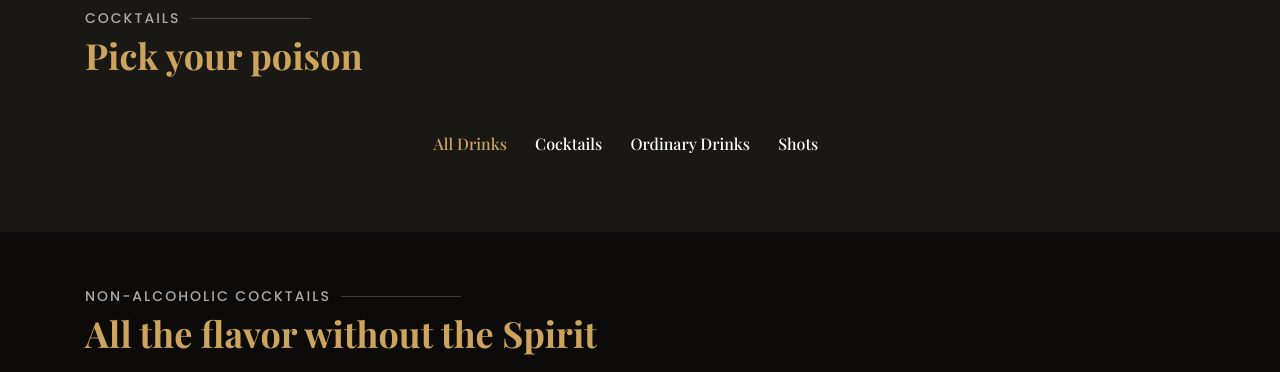
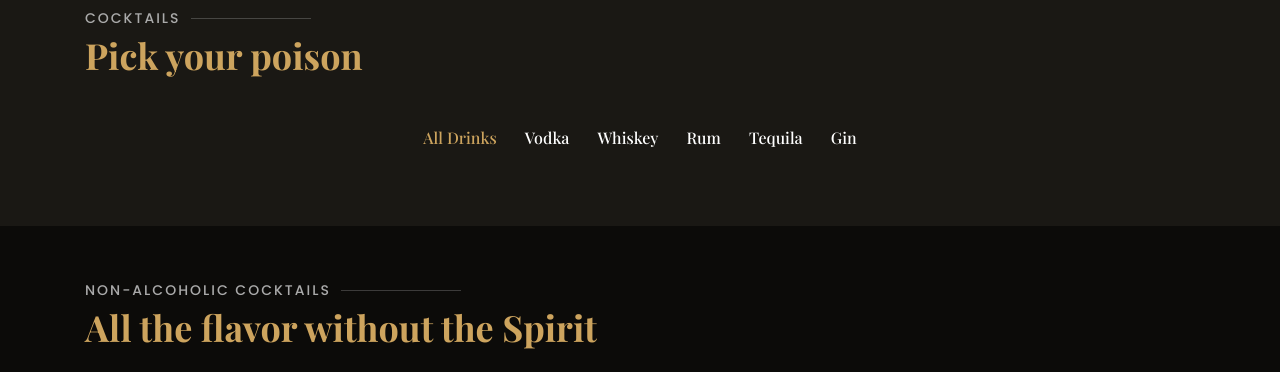
Before and after one commit to FuDoggy/project2, a website: page public/members.html in a window 1280 px wide. Shown: the part 1480-1852 px from the top of the page. Drawn offline with nearby package versions, Linux system fonts and the light colour scheme; no server answers; a web font is replaced by a local one.

Commit message:
working on this dang thang

```diff
--- a/public/assets/js/api.js
+++ b/public/assets/js/api.js
@@ -12,7 +12,8 @@ $(document).ready(function(){
 
     function appendDrinks(){
         for(let i = 0; i< allDrinks.length; i++){
-            $(".menu-container").append(`<div class="col-lg-6 menu-item filter-${allDrinks[i].category}" id="${i}">
+          //clear .menu-container.html("").   return drinks from api/vodka.
+          $(".menu-container").append(`<div class="col-lg-6 menu-item filter-${allDrinks[i].category}" id="${i}">
             <img src="${allDrinks[i].thumbnail}" class="menu-img" alt="">
             <div class="menu-content">
               <a href="#">${allDrinks[i].name} - ${allDrinks[i].category}</a><span></span>
@@ -20,7 +21,7 @@ $(document).ready(function(){
             <div class="menu-ingredients">
               ${allDrinks[i].recipe}
             </div>
-          </div>`)
+          `)
         }
         var menuIsotope = $('.menu-container').isotope({
             itemSelector: '.menu-item',
--- a/public/members.html
+++ b/public/members.html
@@ -135,15 +135,18 @@
           <div class="col-lg-12 d-flex justify-content-center">
             <ul id="menu-flters">
               <li data-filter="*" class="filter-active">All Drinks</li>
-              <li data-filter=".filter-Cocktail">Cocktails</li>
-              <li data-filter=".filter-OrdinaryDrink">Ordinary Drinks</li>
-              <li data-filter=".filter-Shot">Shots</li>
-              <li data-filter=></li>
+              <li data-filter=".filter-vodka">Vodka</li>
+              <li data-filter=".filter-whiskey">Whiskey</li>
+              <li data-filter=".filter-rum">Rum</li>
+              <li data-filter=".filter-tequila">Tequila</li>
+              <li data-filter=".filter-gin">Gin</li>
+
             </ul>
           </div>
         </div>
 
         <div class="row menu-container" data-aos="fade-up" data-aos-delay="200">
+          </div>
 
   </section>
 
--- a/server.js
+++ b/server.js
@@ -27,7 +27,7 @@ require("./routes/api-routes.js")(app);
 require("./routes/html-routes.js")(app);
 
 // Syncing our database and logging a message to the user upon success
-db.sequelize.sync({force:true}).then(() => {
+db.sequelize.sync({force:false}).then(() => {
   app.listen(PORT, () => {
     console.log(
       "==> 🌎  Listening on port %s. Visit http://localhost:%s/ in your browser.",
```
